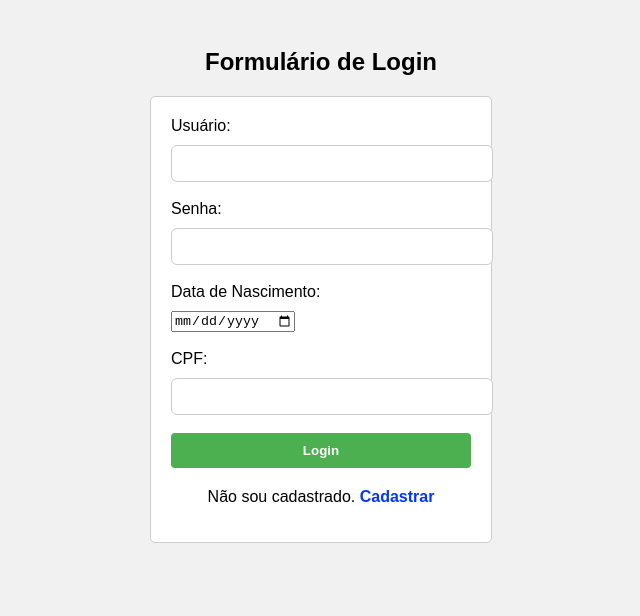
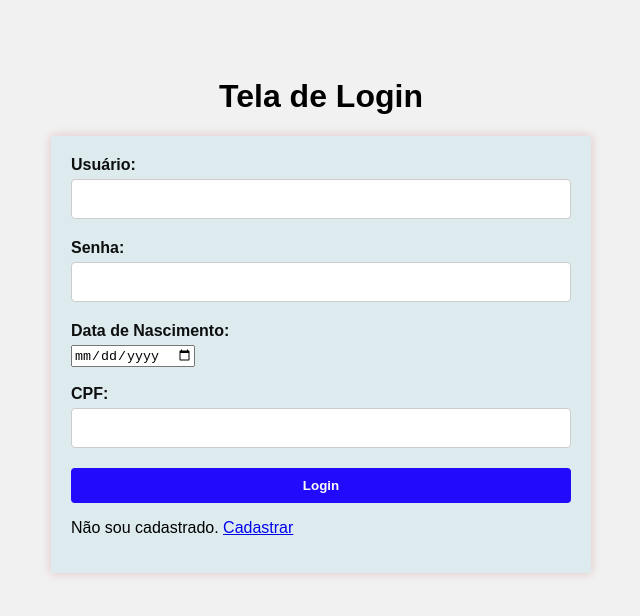
Before and after one commit to andrevitorsilva/Projeto-Integrador---HEALTH, a website with bundled scripts: page login.html in a window 1280 px wide. Shown: the whole page, without its empty margins (319-959 px from the left). Built offline with nearby package versions, Linux system fonts and the light colour scheme.

Commit message:
Att 13/06

```diff
--- a/cadastro.css
+++ b/cadastro.css
@@ -6,36 +6,38 @@ body {
     padding: 0;
   }
 
-  h2 {
+  h1 {
     text-align: center;
-    color: #333;
-    font-size: 24px;
-    margin-top: 20px;
+    color: #b0f1ff,;
+    margin-top: 50px;
   }
 
   form {
-    background-color: #fff;
-    border-radius: 8px;
+    max-width: 500px;
+    margin: 0 auto;
     padding: 20px;
-    width: 300px;
-    margin: 40px auto;
-    box-shadow: 0 2px 4px rgba(0, 0, 0, 0.1);
+    background-color: #ddebee;
+    box-shadow: 0 0 10px rgba(168, 16, 16, 0.2);
   }
 
   label {
-    color: #333;
+    display: block;
     font-weight: bold;
-    margin-bottom: 8px;
-    display: block;
+    margin-bottom: 5px;
+    color: #0e0f0f;
   }
 
   input[type="text"],
   input[type="password"] {
-    padding: 8px;
+    display: block;
+    width: 100%;
+    padding: 10px;
+    border: 1px solid #ccc;
     border-radius: 4px;
-    border: 1px solid #ccc;
-    margin-bottom: 12px;
-    width: 100%;
+    box-sizing: border-box;
+    margin-bottom: 20px;
+    font-size: 16px;
+    color: #333;
   }
 
   input[type="submit"] {
--- a/login.css
+++ b/login.css
@@ -6,37 +6,44 @@ body {
   padding: 20px;
 }
 
-h2 {
+h1 {
   text-align: center;
+  color: #b0f1ff,;
+  margin-top: 50px;
 }
 
 form {
-  background-color: #ffffff;
-  max-width: 300px;
+  max-width: 500px;
   margin: 0 auto;
   padding: 20px;
-  border: 1px solid #ccc;
-  border-radius: 5px;
+  background-color: #ddebee;
+  box-shadow: 0 0 10px rgba(168, 16, 16, 0.2);
 }
 
 label {
   display: block;
-  margin-bottom: 10px;
-
+  font-weight: bold;
+  margin-bottom: 5px;
+  color: #0e0f0f;
 }
 
 input[type="text"],
 input[type="password"] {
+  display: block;
   width: 100%;
   padding: 10px;
   border: 1px solid #ccc;
-  border-radius: 6px;
+  border-radius: 4px;
+  box-sizing: border-box;
+  margin-bottom: 20px;
+  font-size: 16px;
+  color: #333;
 }
 
 input[type="button"] {
   width: 100%;
   padding: 10px;
-  background-color: #4caf50;
+  background-color: #220afc;
   border: none;
   color: #ffffff;
   font-weight: bold;
@@ -45,20 +52,6 @@ input[type="button"] {
 }
 
 input[type="button"]:hover {
-  background-color: #45a049;
+  background-color: #b0f1ff;
+  color: #0e0f0f;
 }
-
-p {
-  margin-top: 20px;
-  text-align: center;
-}
-
-p a {
-  color: #0335fc;
-  text-decoration: none;
-  font-weight: bold;
-}
-
-p a:hover {
-  text-decoration: underline;
-}
--- a/login.html
+++ b/login.html
@@ -5,25 +5,28 @@
   <link rel="stylesheet" type="text/css" href="login.css">
 </head>
 <body>
-  <h2>Formulário de Login</h2>
+  <h1>Tela de Login</h1>
 
   <form>
-    <label for="username">Usuário:</label>
-    <input type="text" id="username" name="username" required><br><br>
+    <label for="nome_usuario">Usuário:</label>
+    <input type="text" id="nome_usuario" name="nome_usuario" required>
 
-    <label for="password">Senha:</label>
-    <input type="password" id="password" name="password" required><br><br>
+    <label for="senha">Senha:</label>
+    <input type="password" id="senha" name="senha" required>
 
-    <label for="birthdate">Data de Nascimento:</label>
-    <input type="date" id="birthdate" name="birthdate" required><br><br>
+    <label for="data_nascimento">Data de Nascimento:</label>
+    <input type="date" id="data_nascimento" name="data_nascimento" required> <br> <br>
 
     <label for="cpf">CPF:</label>
-    <input type="text" id="cpf" name="cpf" required><br><br>
+    <input type="text" id="cpf" name="cpf" required>
 
     <input type="button" value="Login" onclick="login()">
     <p>Não sou cadastrado. <a href="cadastro.html">Cadastrar</a></p>
   </form>
 
+
+
+
   <script src="login.js"></script>
 </body>
 </html>
--- a/login.js
+++ b/login.js
@@ -17,13 +17,13 @@ const pool = new Pool({
 
 /*Funçao do login */
 function login() {
-    var username = document.getElementById("username").value;
-    var password = document.getElementById("password").value;
-    var birthdate = document.getElementById("birthdate").value;
+    var nome_usuario = document.getElementById("nome_usuario").value;
+    var senha = document.getElementById("senha").value;
+    var data_nascimento = document.getElementById("data_nascimento").value;
     var cpf = document.getElementById("cpf").value;
 
     // Verifica se o usuário, senha, data de nascimento e CPF estão preenchidos
-    if (username && password && birthdate && cpf) {
+    if (nome_usuario && senha && data_nascimento && cpf) {
       // Validação do CPF
       if (!validaCPF(cpf)) {
         alert("CPF inválido. Por favor, verifique.");
@@ -32,7 +32,7 @@ function login() {
 
       // Validação da data de nascimento
       var currentDate = new Date();
-      var selectedDate = new Date(birthdate);
+      var selectedDate = new Date(data_nascimento);
 
       if (selectedDate >= currentDate) {
         alert("Data de nascimento inválida. Por favor, verifique.");
```
Also changed, not shown: cadastro.html (+12 -9 lines), cadastro.js (+30 -4 lines), form.css (+23 -0 lines), formulario.html (+6 -0 lines), server.js (+23 -1 lines), health.jpg (added).
